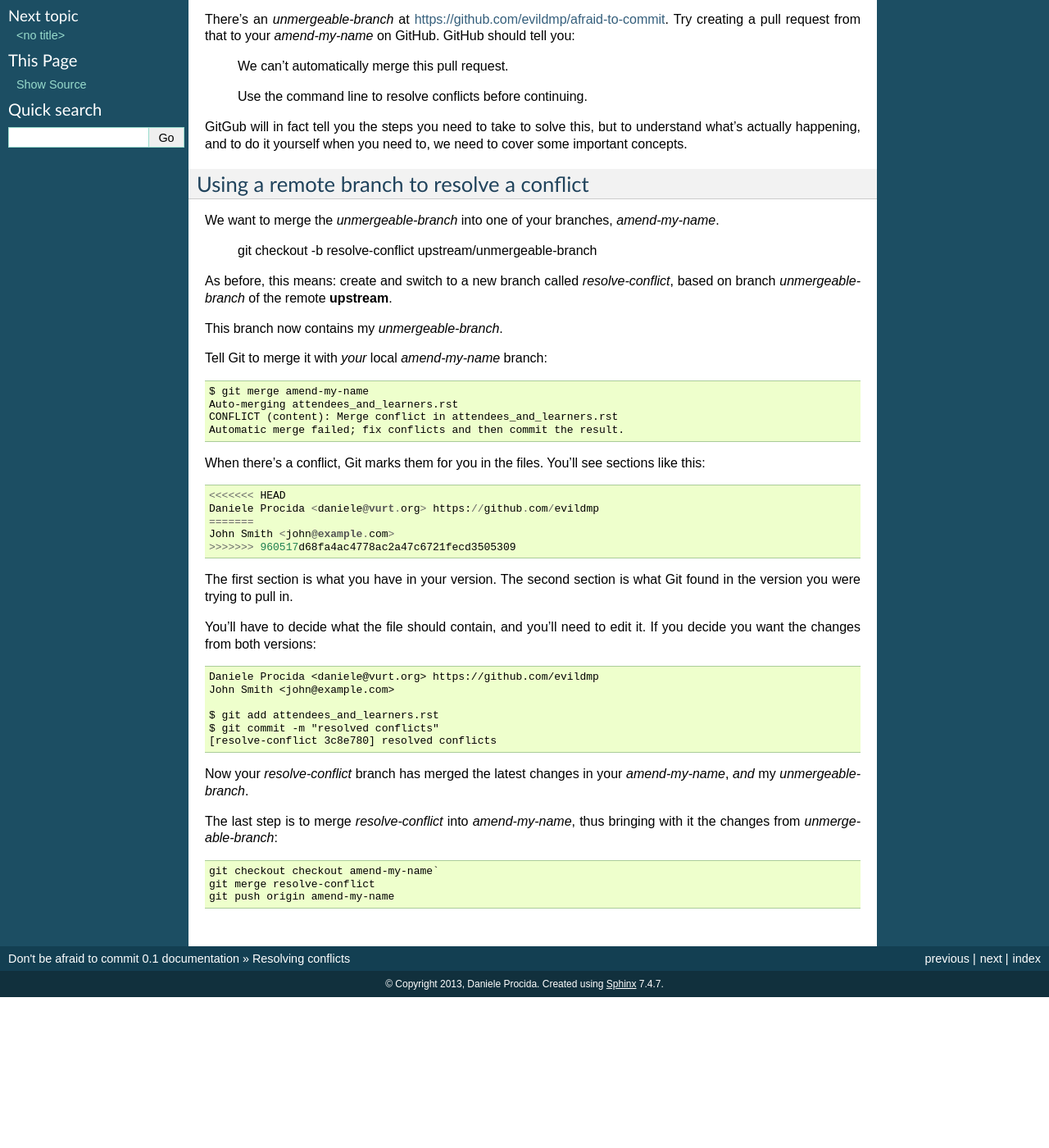
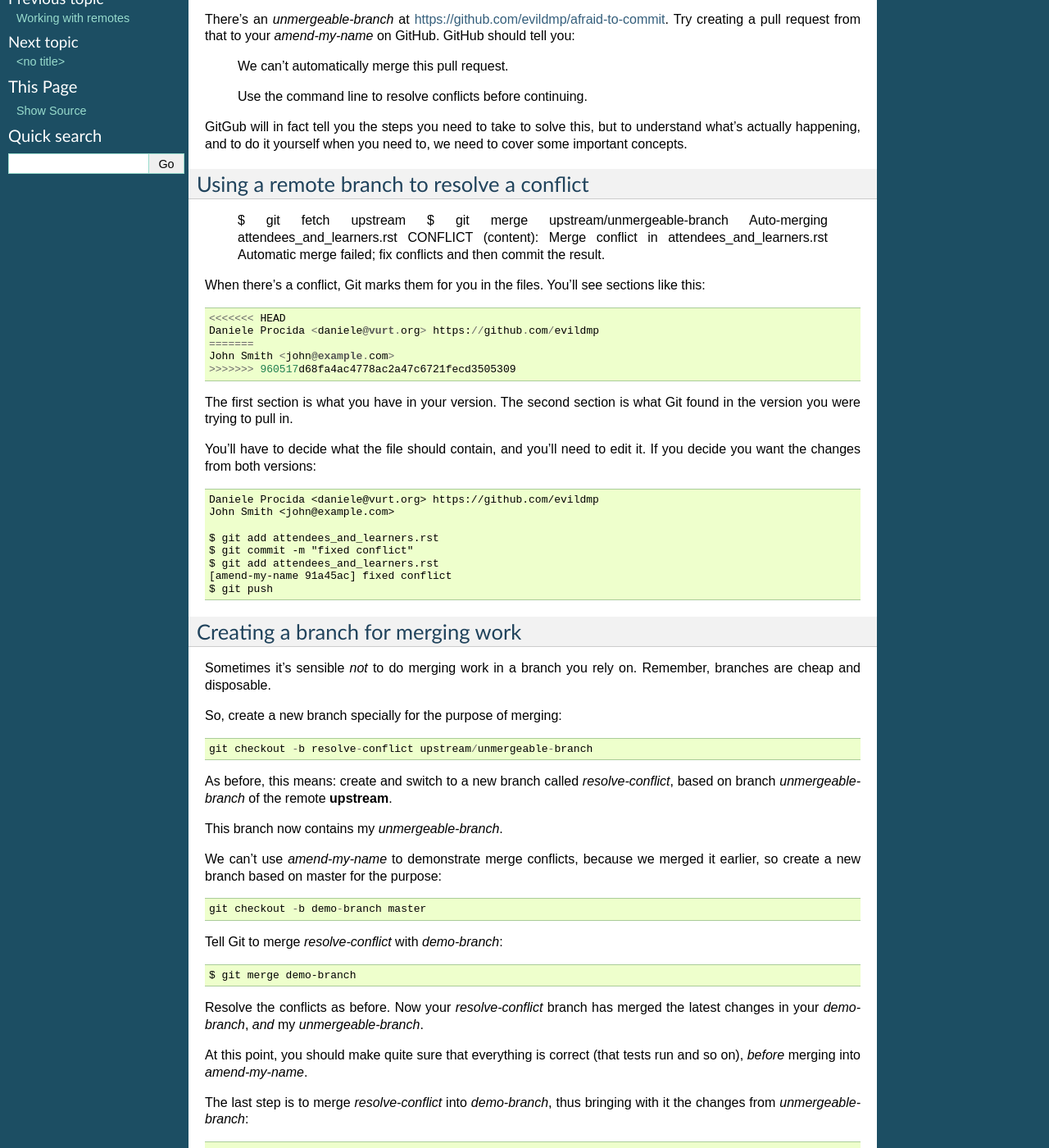
Before and after one commit to evildmp/afraid-to-commit, a Sphinx documentation site: the page built from docs/conflicts.rst, in a window 1280 px wide and 1400 px high, scrolled down 193 px. Shown: the whole window at 82% size. Built offline with Sphinx 7.4.7, drawn with Linux system fonts in a browser that asks for light colours; before the commit the page ends 1409 px from its top, so only the background shows below that; some of the changed text lies outside the part shown.

Commit message:
tidying up

```diff
--- a/docs/conflicts.rst
+++ b/docs/conflicts.rst
@@ -1,7 +1,6 @@
 ###################
 Resolving conflicts
 ###################
-
 
 With GitHub's help
 ------------------
@@ -24,20 +23,8 @@ we need to cover some important concepts.
 Using a remote branch to resolve a conflict
 -------------------------------------------
 
-We want to merge the *unmergeable-branch* into one of your branches,
-*amend-my-name*.
-
-	git checkout -b resolve-conflict upstream/unmergeable-branch
-
-As before, this means: create and switch to a new branch called
-*resolve-conflict*, based on branch *unmergeable-branch* of the remote
-**upstream**.
-
-This branch now contains my *unmergeable-branch*.
-
-Tell Git to merge it with *your* local *amend-my-name* branch::
-
-    $ git merge amend-my-name
+    $ git fetch upstream
+    $ git merge upstream/unmergeable-branch
     Auto-merging attendees_and_learners.rst
     CONFLICT (content): Merge conflict in attendees_and_learners.rst
     Automatic merge failed; fix conflicts and then commit the result.
@@ -61,15 +48,45 @@ it. If you decide you want the changes from both versions::
     John Smith <john@example.com>
 
     $ git add attendees_and_learners.rst
-    $ git commit -m "resolved conflicts"
-    [resolve-conflict 3c8e780] resolved conflicts
+    $ git commit -m "fixed conflict"
+    $ git add attendees_and_learners.rst
+    [amend-my-name 91a45ac] fixed conflict
+    $ git push
 
-Now your *resolve-conflict* branch has merged the latest changes in your
-*amend-my-name*, *and* my *unmergeable-branch*.
+Creating a branch for merging work
+----------------------------------
 
-The last step is to merge *resolve-conflict* into *amend-my-name*, thus
+Sometimes it's sensible *not* to do merging work in a branch you rely on.
+Remember, branches are cheap and disposable.
+
+So, create a new branch specially for the purpose of merging::
+
+	git checkout -b resolve-conflict upstream/unmergeable-branch
+
+As before, this means: create and switch to a new branch called
+*resolve-conflict*, based on branch *unmergeable-branch* of the remote
+**upstream**.
+
+This branch now contains my *unmergeable-branch*.
+
+We can't use *amend-my-name* to demonstrate merge conflicts, because we merged
+it earlier, so create a new branch based on master for the purpose::
+
+	git checkout -b demo-branch master
+
+Tell Git to merge *resolve-conflict* with *demo-branch*::
+
+    $ git merge demo-branch
+
+Resolve the conflicts as before. Now your *resolve-conflict* branch has merged
+the latest changes in your *demo-branch*, *and* my *unmergeable-branch*.
+
+At this point, you should make quite sure that everything is correct (that
+tests run and so on), *before* merging into *amend-my-name*.
+
+The last step is to merge *resolve-conflict* into *demo-branch*, thus
 bringing with it the changes from *unmergeable-branch*::
 
-    git checkout checkout amend-my-name`
+    git checkout checkout demo-branch
     git merge resolve-conflict
-    git push origin amend-my-name
+    git push
--- a/docs/virtualenv.rst
+++ b/docs/virtualenv.rst
@@ -66,7 +66,7 @@ Create and activate a virtual environment
 
 Notice how your command prompt tells you that the virtualenv is active (and it remains active even while you're not in its directory)::
 
-    (my-first-virtualenv)daniele@v029:~/my-first-virtualenv$
+    (my-first-virtualenv)~/my-first-virtualenv$
 
 Using pip
 =========
@@ -96,7 +96,7 @@ things it needs - if any have been listed at PyPI.
 
 Now see what `pip freeze` reports. And try::
 
-    (my-first-virtualenv)daniele@v029:~/my-first-virtualenv$ python
+    (my-first-virtualenv)~/my-first-virtualenv$ python
     Python 2.7.2+ (default, Jul 20 2012, 22:15:08)
     [GCC 4.6.1] on linux2
     Type "help", "copyright", "credits" or "license" for more information.
```
Also changed, not shown: docs/cheatsheet.rst (+22 -1 lines), docs/commandlinegit.rst (+20 -22 lines), docs/index.rst (+15 -17 lines), docs/remotes.rst (+31 -8 lines).
